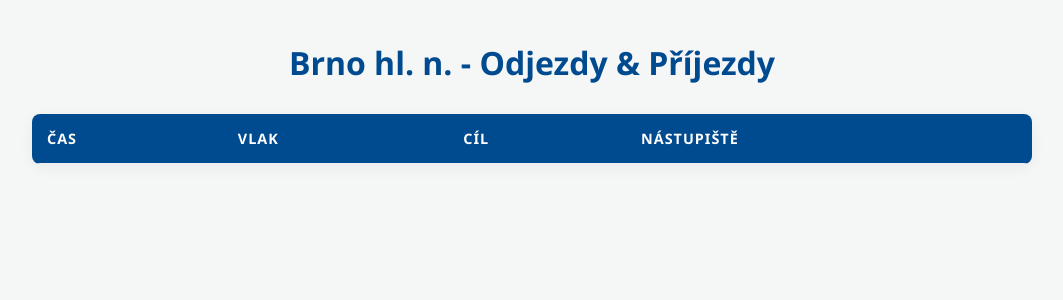
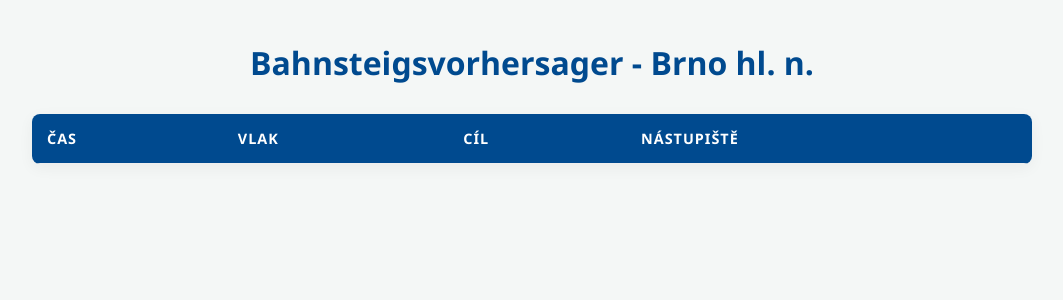
Before and after one commit to hoermalmeister/Bahnsteigsvorhersager, a Flask app: page / in a window 1280 px wide. Shown: the top 300 px of the page, without its empty margins (108-1171 px from the left). Run offline with Flask 3, Linux system fonts and the light colour scheme; data that the repository does not hold is empty; some libraries are stand-ins or nearby versions.

Commit message:
Update index.html

```diff
--- a/templates/index.html
+++ b/templates/index.html
@@ -3,13 +3,12 @@
 <head>
     <meta charset="UTF-8">
     <meta name="viewport" content="width=device-width, initial-scale=1.0">
-    <title>Chytrá Tabule - Brno hl. n.</title>
-    <!-- Zde si Flask natáhne náš nový oddělený CSS soubor -->
+    <title>Bahnsteigsvorhersager - Brno hl. n.</title>
     <link rel="stylesheet" href="{{ url_for('static', filename='style.css') }}">
 </head>
 <body>
 
-    <h1>Brno hl. n. - Odjezdy & Příjezdy</h1>
+    <h1>Bahnsteigsvorhersager - Brno hl. n.</h1>
 
     <table>
         <thead>
```
